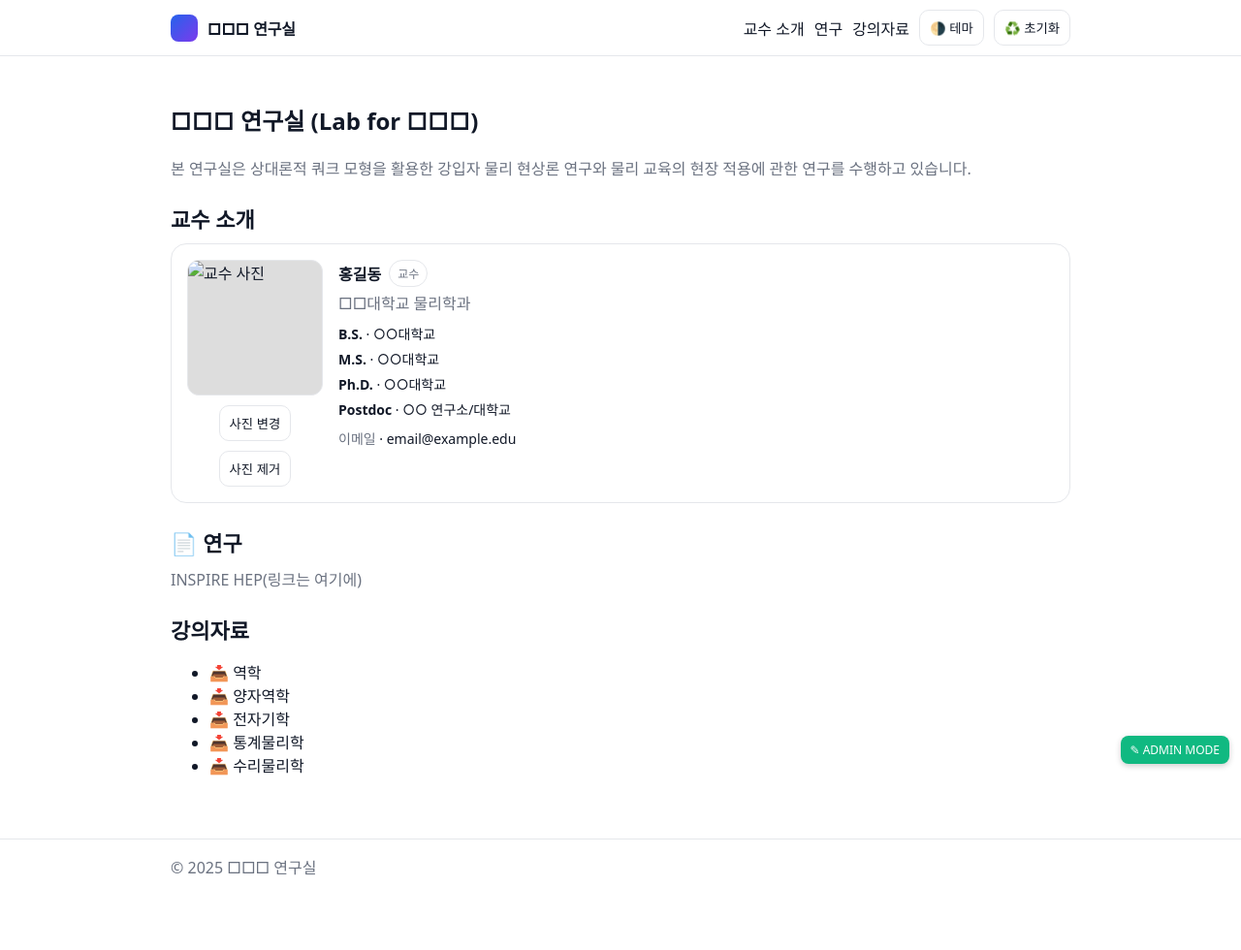
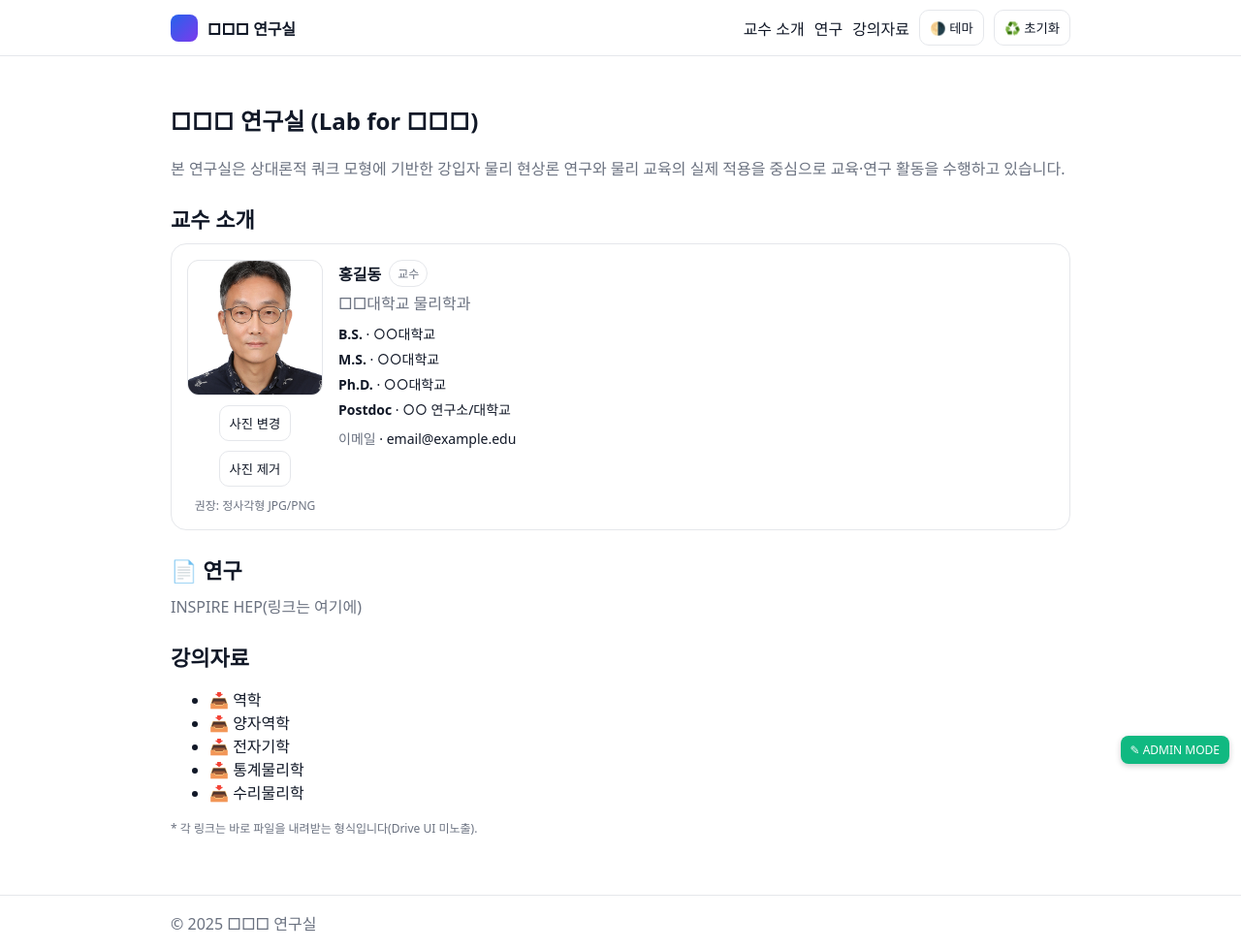
Before and after one commit to homyoung68/lightcone, a plain HTML site: page index.html in a window 1280 px wide. Shown: the whole page at 97% size. Before the commit the page ends 922 px from the top, so only its background shows below. Drawn offline with Linux system fonts and the light colour scheme.

Commit message:
index.html

```diff
--- a/index.html
+++ b/index.html
@@ -7,6 +7,11 @@
   <meta http-equiv="Expires" content="0" />
   <meta name="viewport" content="width=device-width, initial-scale=1" />
   <title>연구실 홈페이지</title>
+
+  <!-- SEO -->
+  <meta name="description" content="상대론적 쿼크 모형 기반 강입자 물리 현상론 연구와 물리 교육의 실제 적용을 중심으로 교육·연구 활동을 수행하는 연구실." />
+  <meta name="author" content="홍길동" />
+
   <style>
     :root{ --bg:#ffffff; --fg:#111827; --muted:#6b7280; --card:#ffffff; --border:#e5e7eb; --brand:#2563eb; --ring:#93c5fd; }
     @media (prefers-color-scheme: dark){
@@ -37,21 +42,21 @@
     .foot{ max-width:960px; margin:0 auto; padding:16px }
     .badge{ position:fixed; right:12px; bottom:12px; background:#10b981; color:#fff; padding:6px 10px; border-radius:8px; font-size:12px; z-index:9999; box-shadow:0 2px 6px rgba(0,0,0,.2)}
     .admin-only{ display:none } /* 기본은 숨김 */
-    /* ✅ EDIT/ADMIN 모드일 때 admin-only 강제 노출 */
+    /* EDIT/ADMIN 모드일 때 admin-only 강제 노출 */
     :root.edit .admin-only,
     :root.admin .admin-only { display: inline-block !important; }
   </style>
 
-  <!-- ✅ 아주 이른 시점에 모드 태깅: ?edit=1 또는 로컬/localhost면 <html>에 클래스 부여 -->
+  <!-- 아주 이른 시점에 모드 태깅: ?edit=1 또는 로컬/localhost면 <html>에 클래스 부여 -->
   <script>
     (function(){
       try{
         var u = new URL(window.location.href);
         if (u.searchParams.get('edit') === '1' || location.hash.includes('edit')) {
-          document.documentElement.classList.add('edit');   // EDIT 모드
+          document.documentElement.classList.add('edit');   // EDIT
         }
         if (location.protocol === 'file:' || /^(localhost|127\.0\.0\.1)$/i.test(location.hostname)) {
-          document.documentElement.classList.add('admin');  // ADMIN 모드
+          document.documentElement.classList.add('admin');  // ADMIN
         }
       }catch(e){}
     })();
@@ -78,7 +83,7 @@
     <section id="home">
       <h1 id="heroTitle" class="editable" contenteditable="true">□□□ 연구실 (Lab for □□□)</h1>
       <p id="heroDesc" class="sub editable" contenteditable="true">
-        본 연구실은 상대론적 쿼크 모형을 활용한 강입자 물리 현상론 연구와 물리 교육의 현장 적용에 관한 연구를 수행하고 있습니다.
+        본 연구실은 상대론적 쿼크 모형에 기반한 강입자 물리 현상론 연구와 물리 교육의 실제 적용을 중심으로 교육·연구 활동을 수행하고 있습니다.
       </p>
     </section>
 
@@ -86,12 +91,13 @@
       <h2>교수 소개</h2>
       <div class="card" style="display:grid; grid-template-columns:140px 1fr; gap:16px">
         <div style="display:grid; gap:10px; justify-items:center">
-          <!-- 모두에게 동일한 기본 사진을 쓰려면 src="professor.jpg"로 교체 -->
+          <!-- 기본 사진(모두에게 동일) → 저장소에 professor.jpg 업로드 권장 -->
           <img id="profPhoto" class="avatar" alt="교수 사진" src="">
           <input id="photoFile" type="file" accept="image/*" hidden>
-          <!-- ✅ EDIT/ADMIN 모드에서 노출됨 -->
+          <!-- EDIT/ADMIN 모드에서만 노출 -->
           <button id="changePhoto" class="btn admin-only">사진 변경</button>
           <button id="removePhoto" class="btn admin-only">사진 제거</button>
+          <div class="muted" style="font-size:12px">권장: 정사각형 JPG/PNG</div>
         </div>
         <div>
           <div class="row">
@@ -121,7 +127,7 @@
       </p>
     </section>
 
-    <!-- ✅ 강의자료: 5개 과목 개별 '직접 다운로드' 링크 -->
+    <!-- 강의자료: 5개 과목 개별 '직접 다운로드' 링크 -->
     <section id="teaching">
       <h2>강의자료</h2>
       <ul>
@@ -131,6 +137,7 @@
         <li><a href="https://drive.google.com/uc?export=download&id=1tyRCPN4GCjeoWjIdrCiyaPB9SSvWxJmd" target="_blank" rel="noopener">📥 통계물리학</a></li>
         <li><a href="https://drive.google.com/uc?export=download&id=1E52i8zGZpRFIFNu0sJ6AJub2Dwunk0Ou" target="_blank" rel="noopener">📥 수리물리학</a></li>
       </ul>
+      <p class="muted" style="font-size:12px">* 각 링크는 바로 파일을 내려받는 형식입니다(Drive UI 미노출).</p>
     </section>
   </main>
 
@@ -141,7 +148,7 @@
 <script>
   // ===== 배포 캐시 초기화용 스키마(버전 올리면 로컬 편집값 초기화) =====
   (function schemaReset(){
-    const SCHEMA='lab.schema.v12';
+    const SCHEMA='lab.schema.v13';
     try{
       const storage = window.localStorage;
       if(storage.getItem('lab.__schema_version')!==SCHEMA){
@@ -179,9 +186,18 @@
   function syncFooter(){ const name=(storage.getItem('lab.name')||'□□□ 연구실').replace(/<[^>]*>/g,''); document.getElementById('footerLab').textContent=name; }
   window.addEventListener('storage',syncFooter); syncFooter();
 
-  // ===== 사진(브라우저 저장) =====
-  const profPhoto=document.getElementById('profPhoto'); const photoKey='lab.prof.photo';
-  const savedPhoto=storage.getItem(photoKey); if(savedPhoto) profPhoto.src=savedPhoto;
+  // ===== 사진(기본→professor.jpg, 편집모드 업로드→로컬저장 덮어쓰기) =====
+  const profPhoto=document.getElementById('profPhoto');
+  const photoKey='lab.prof.photo';
+  const DEFAULT_PHOTO='professor.jpg'; // 저장소 루트 또는 assets/img/ 에 업로드 권장
+  (function initPhoto(){
+    try{
+      const saved=storage.getItem(photoKey);
+      if(saved){ profPhoto.src=saved; }
+      else { profPhoto.src=DEFAULT_PHOTO; } // 기본 사진
+    }catch(e){ profPhoto.src=DEFAULT_PHOTO; }
+  })();
+
   const changeBtn=document.getElementById('changePhoto'), removeBtn=document.getElementById('removePhoto');
   if(changeBtn) changeBtn.addEventListener('click',()=>document.getElementById('photoFile').click());
   const photoInput=document.getElementById('photoFile');
@@ -189,17 +205,18 @@
     const f=e.target.files&&e.target.files[0]; if(!f) return;
     const r=new FileReader(); r.onload=()=>{ storage.setItem(photoKey,r.result); profPhoto.src=r.result; }; r.readAsDataURL(f);
   });
-  if(removeBtn) removeBtn.addEventListener('click',()=>{ storage.removeItem(photoKey); profPhoto.src=''; });
+  if(removeBtn) removeBtn.addEventListener('click',()=>{ storage.removeItem(photoKey); profPhoto.src=DEFAULT_PHOTO; });
 
-  // ===== DOMContentLoaded 시점에 contenteditable 보장 (EDIT/ADMIN) =====
+  // ===== DOMContentLoaded: contenteditable 보장 및 배지 표시 =====
   document.addEventListener('DOMContentLoaded', function(){
     var isEdit  = document.documentElement.classList.contains('edit');
     var isAdmin = document.documentElement.classList.contains('admin');
+
     document.querySelectorAll('.editable').forEach(function(el){
       if (isEdit || isAdmin) el.setAttribute('contenteditable','true');
       else el.removeAttribute('contenteditable');
     });
-    // 배지
+
     var badgeText = isAdmin ? '✎ ADMIN MODE' : (isEdit ? '✎ EDIT MODE' : '');
     if (badgeText){
       var b=document.createElement('div'); b.textContent=badgeText;
```
